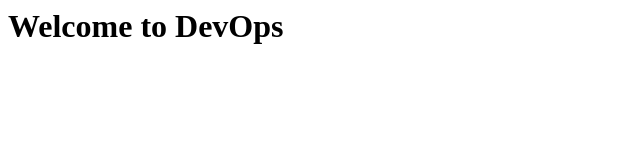
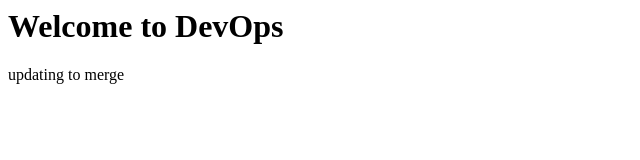
Before and after one commit to TanuRach/test, a plain HTML site: page index.html in a window 1280 px wide. Shown: the whole page, without its empty margins (0-640 px from the left). Drawn offline with Linux system fonts and the light colour scheme.

Commit message:
html page updated and added

```diff
--- a/index.html
+++ b/index.html
@@ -1 +1,2 @@
 <h1>Welcome to DevOps</h1>
+<p>updating to merge</p>
```
